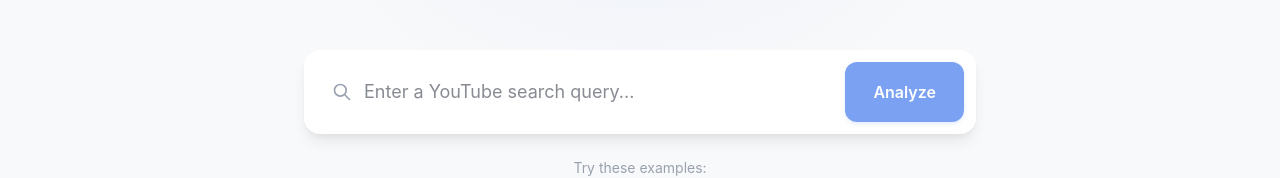
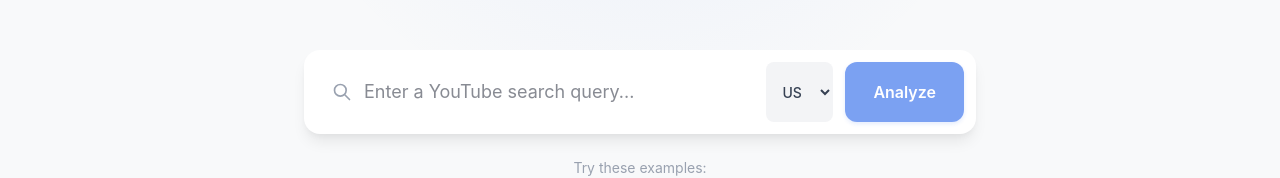
Before and after one commit to sheldonroth/investors-kitchen-tool, a Next.js app: page / in a window 1280 px wide. Shown: the part 267-445 px from the top of the page. Built offline with nearby package versions, Linux system fonts and the light colour scheme.

Commit message:
feat: Shorts label, region filter, 100 videos
- Renamed '<1 min' to 'Shorts' for clarity
- Added region dropdown (US, UK, CA, AU, DE, FR, IN, BR, JP, MX)
- Increased max videos from 50 to 100 (2-page pagination)
- Backend passes regionCode to YouTube API

```diff
--- a/src/app/api/analyze/route.ts
+++ b/src/app/api/analyze/route.ts
@@ -19,7 +19,7 @@
 }
 
 function categorizeDuration(seconds: number): string {
-    if (seconds < 60) return 'Short (<1 min)';
+    if (seconds < 60) return 'Shorts (<1 min)';
     if (seconds < 300) return 'Short (1-5 min)';
     if (seconds < 600) return 'Medium (5-10 min)';
     if (seconds < 1200) return 'Long (10-20 min)';
@@ -265,7 +265,8 @@
 export async function GET(request: NextRequest) {
     const { searchParams } = new URL(request.url);
     const query = searchParams.get('q');
-    const maxResults = Math.min(parseInt(searchParams.get('max') || '50'), 50);
+    const maxResults = Math.min(parseInt(searchParams.get('max') || '100'), 100);
+    const regionCode = searchParams.get('region') || 'US';
 
     if (!query) {
         return NextResponse.json({ error: 'Missing query parameter "q"' }, { status: 400 });
@@ -283,7 +284,8 @@
                     part: 'snippet',
                     q: query,
                     type: 'video',
-                    maxResults,
+                    maxResults: Math.min(maxResults, 50),
+                    regionCode,
                     key: YOUTUBE_API_KEY
                 }
             }),
@@ -291,12 +293,29 @@
             getTrendData(query)
         ]);
 
-        const items = searchResponse.data.items;
-        if (!items || items.length === 0) {
+        let allItems = searchResponse.data.items || [];
+
+        // If user wants more than 50, fetch additional pages
+        if (maxResults > 50 && searchResponse.data.nextPageToken) {
+            const secondPageResponse = await axios.get(`${BASE_URL}/search`, {
+                params: {
+                    part: 'snippet',
+                    q: query,
+                    type: 'video',
+                    maxResults: maxResults - 50,
+                    regionCode,
+                    pageToken: searchResponse.data.nextPageToken,
+                    key: YOUTUBE_API_KEY
+                }
+            });
+            allItems = [...allItems, ...(secondPageResponse.data.items || [])];
+        }
+
+        if (allItems.length === 0) {
             return NextResponse.json({ videos: [], analysis: null });
         }
 
-        const videoIds = items.map((item: { id: { videoId: string } }) => item.id.videoId).join(',');
+        const videoIds = allItems.map((item: { id: { videoId: string } }) => item.id.videoId).join(',');
 
         // Get detailed statistics
         const statsResponse = await axios.get(`${BASE_URL}/videos`, {
@@ -351,7 +370,7 @@
 
         // Duration bucket analysis
         const durationBuckets: Record<string, DurationBucket> = {};
-        const categories = ['Short (<1 min)', 'Short (1-5 min)', 'Medium (5-10 min)', 'Long (10-20 min)', 'Very Long (>20 min)'];
+        const categories = ['Shorts (<1 min)', 'Short (1-5 min)', 'Medium (5-10 min)', 'Long (10-20 min)', 'Very Long (>20 min)'];
 
         categories.forEach(cat => {
             durationBuckets[cat] = { range: cat, count: 0, totalViews: 0, avgViews: 0, videos: [] };
--- a/src/app/page.tsx
+++ b/src/app/page.tsx
@@ -109,8 +109,22 @@
   'study with me',
 ];
 
+const regions = [
+  { code: 'US', name: 'United States' },
+  { code: 'GB', name: 'United Kingdom' },
+  { code: 'CA', name: 'Canada' },
+  { code: 'AU', name: 'Australia' },
+  { code: 'DE', name: 'Germany' },
+  { code: 'FR', name: 'France' },
+  { code: 'IN', name: 'India' },
+  { code: 'BR', name: 'Brazil' },
+  { code: 'JP', name: 'Japan' },
+  { code: 'MX', name: 'Mexico' },
+];
+
 export default function Home() {
   const [query, setQuery] = useState('');
+  const [region, setRegion] = useState('US');
   const [loading, setLoading] = useState(false);
   const [result, setResult] = useState<AnalysisResult | null>(null);
   const [error, setError] = useState<string | null>(null);
@@ -126,7 +140,7 @@
     if (searchQuery) setQuery(searchQuery);
 
     try {
-      const res = await fetch(`/api/analyze?q=${encodeURIComponent(q)}&max=50`);
+      const res = await fetch(`/api/analyze?q=${encodeURIComponent(q)}&max=100&region=${region}`);
       const data = await res.json();
 
       if (!res.ok) {
@@ -195,6 +209,15 @@
                     className="w-full bg-transparent border-none outline-none pl-12 pr-4 py-4 text-lg"
                   />
                 </div>
+                <select
+                  value={region}
+                  onChange={(e) => setRegion(e.target.value)}
+                  className="bg-gray-100 text-gray-700 rounded-lg px-3 py-2 text-sm font-medium border-none outline-none cursor-pointer"
+                >
+                  {regions.map(r => (
+                    <option key={r.code} value={r.code}>{r.code}</option>
+                  ))}
+                </select>
                 <button
                   onClick={() => handleAnalyze()}
                   disabled={loading || !query.trim()}
```
